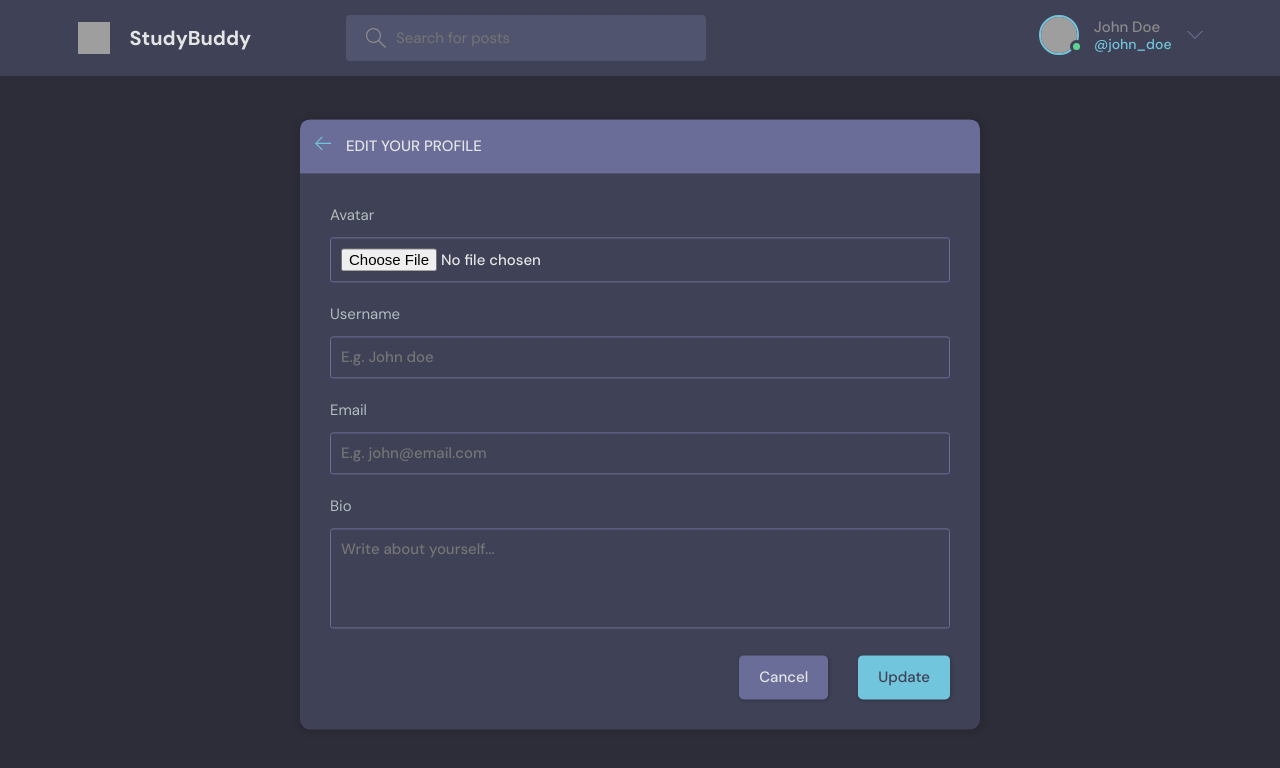
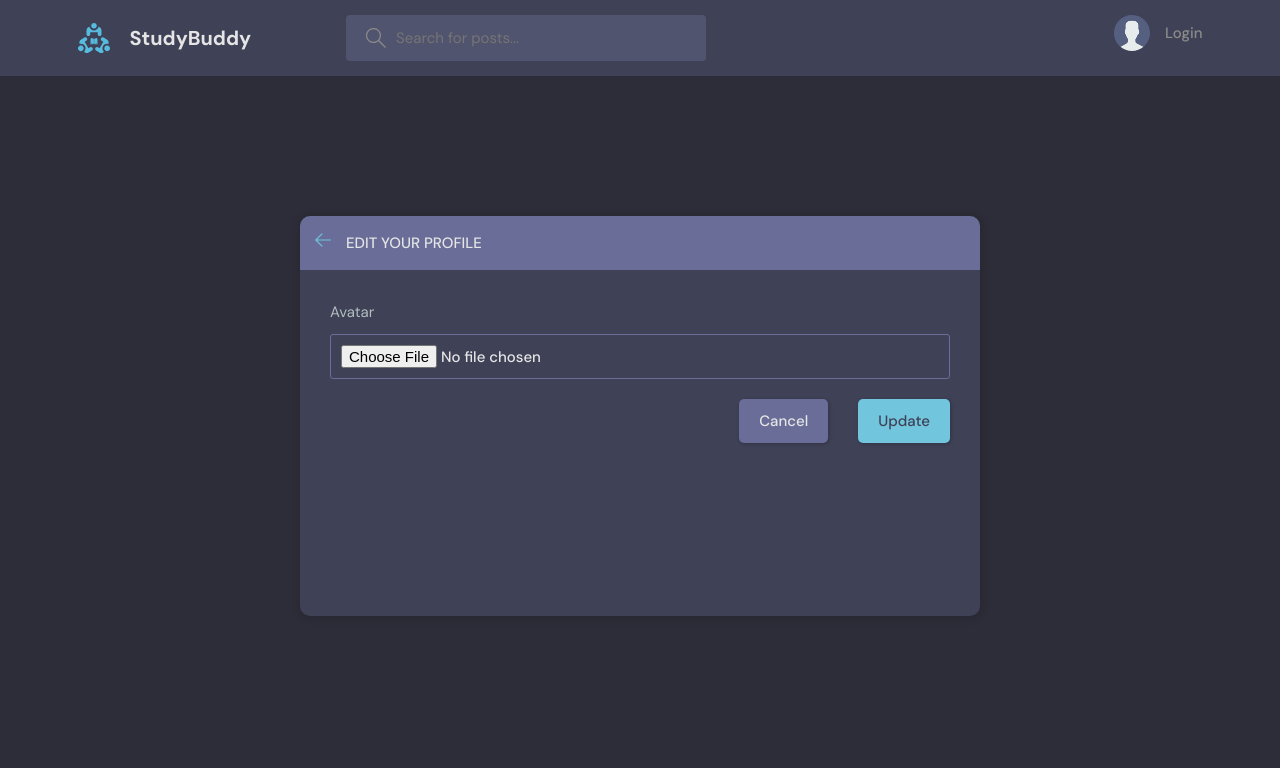
Before and after one commit to EnSabahNurX/StudyBud_Django_Project, a Django app: template base/templates/base/update-user.html in a window 1280 px wide. Shown: the top 768 px of the page. Run offline with Django 4.2, Linux system fonts and the light colour scheme; the template is opened without the code that fills it, so the values that code supplies are empty; grey boxes are pictures that could not be loaded.

Commit message:
impleting update user page

```diff
--- a/base/templates/base/profile.html
+++ b/base/templates/base/profile.html
@@ -17,7 +17,9 @@
         <div class="profile__info">
           <h3>{{user.username}}</h3>
           <p>@{{user.username}}</p>
-          <a href="edit-user.html" class="btn btn--main btn--pill">Edit Profile</a>
+          {% if request.user == user %}
+          <a href="{% url 'update-user' %}" class="btn btn--main btn--pill">Edit Profile</a>
+          {% endif %}
         </div>
         <div class="profile__about">
           <h3>About</h3>
--- a/base/templates/base/update-user.html
+++ b/base/templates/base/update-user.html
@@ -1,62 +1,13 @@
-<!DOCTYPE html>
-<html lang="en">
-  <head>
-    <meta charset="UTF-8" />
-    <meta http-equiv="X-UA-Compatible" content="IE=edge" />
-    <meta name="viewport" content="width=device-width, initial-scale=1.0" />
-    <link rel="shortcut icon" href="assets/favicon.ico" type="image/x-icon" />
-    <link rel="stylesheet" href="style.css" />
-    <title>StudyBuddy - Find study partners around the world!</title>
-  </head>
-
-  <body>
-    <header class="header header--loggedIn">
-      <div class="container">
-        <a href="/" class="header__logo">
-          <img src="assets/logo.svg" />
-          <h1>StudyBuddy</h1>
-        </a>
-        <form class="header__search">
-          <label>
-            <svg version="1.1" xmlns="http://www.w3.org/2000/svg" width="32" height="32" viewBox="0 0 32 32">
-              <title>search</title>
-              <path
-                d="M32 30.586l-10.845-10.845c1.771-2.092 2.845-4.791 2.845-7.741 0-6.617-5.383-12-12-12s-12 5.383-12 12c0 6.617 5.383 12 12 12 2.949 0 5.649-1.074 7.741-2.845l10.845 10.845 1.414-1.414zM12 22c-5.514 0-10-4.486-10-10s4.486-10 10-10c5.514 0 10 4.486 10 10s-4.486 10-10 10z"
-              ></path>
-            </svg>
-            <input placeholder="Search for posts" />
-          </label>
-        </form>
-        <nav class="header__menu">
-          <!-- Not Logged In -->
-          <!-- <a href="/login.html">
-            <img src="./assets/avatar.svg" />
-            <p>Account</p>
-          </a> -->
-
-          <!-- Logged In -->
-          <a href="#">
-            <div class="avatar avatar--medium active">
-              <img src="https://randomuser.me/api/portraits/men/37.jpg" />
-            </div>
-            <p>John Doe <span>@john_doe</span></p>
-            <svg version="1.1" xmlns="http://www.w3.org/2000/svg" width="32" height="32" viewBox="0 0 32 32">
-              <title>chevron-down</title>
-              <path d="M16 21l-13-13h-3l16 16 16-16h-3l-13 13z"></path>
-            </svg>
-          </a>
-        </nav>
-      </div>
-    </header>
+{% extends 'base.html' %}
+{% block content %}
 
 <main class="update-account layout">
   <div class="container">
     <div class="layout__box">
       <div class="layout__boxHeader">
         <div class="layout__boxTitle">
-                        <a href="profile.html">
-                            <svg version="1.1" xmlns="http://www.w3.org/2000/svg" width="32" height="32"
-                                viewBox="0 0 32 32">
+          <a href="{% url 'home' %}">
+            <svg version="1.1" xmlns="http://www.w3.org/2000/svg" width="32" height="32" viewBox="0 0 32 32">
               <title>arrow-left</title>
               <path
                 d="M13.723 2.286l-13.723 13.714 13.719 13.714 1.616-1.611-10.96-10.96h27.625v-2.286h-27.625l10.965-10.965-1.616-1.607z">
@@ -67,26 +18,14 @@
         </div>
       </div>
       <div class="layout__body">
-                    <form class="form" action="#">
+        <form class="form" action="" method="POST">
+          {% csrf_token %}
           <div class="form__group">
             <label for="profile_pic">Avatar</label>
             <input id="profile_pic" name="profile_pic" type="file" />
           </div>
 
-              <div class="form__group">
-                <label for="username">Username</label>
-                <input id="username" name="username" type="text" placeholder="E.g. John doe" />
-              </div>
 
-              <div class="form__group">
-                <label for="email">Email</label>
-                <input id="email" name="email" type="text" placeholder="E.g. john@email.com" />
-              </div>
-
-                        <div class="form__group">
-                            <label for="user_bio">Bio</label>
-                            <textarea name="user_bio" id="user_bio" placeholder="Write about yourself..."></textarea>
-                        </div>
           <div class="form__action">
             <a class="btn btn--dark" href="index.html">Cancel</a>
             <button class="btn btn--main" type="submit">Update</button>
@@ -97,5 +36,4 @@
   </div>
   </div>
 </main>
-  </body>
-</html>
+{% endblock content %}
--- a/base/urls.py
+++ b/base/urls.py
@@ -12,5 +12,5 @@ urlpatterns = [
     path("update-room/<str:pk>/", views.updateRoom, name="update-room"),
     path("delete-room/<str:pk>/", views.deleteRoom, name="delete-room"),
     path("delete-message/<str:pk>/", views.deleteMessage, name="delete-message"),
-    path("update-user//", views.updateUser, name="update-user"),
+    path("update-user/", views.updateUser, name="update-user"),
 ]
--- a/templates/navbar.html
+++ b/templates/navbar.html
@@ -21,7 +21,7 @@
 
             {% if request.user.is_authenticated %}
             <div class="header__user">
-                <a href="profile.html">
+                <a href="{% url 'update-user' %}">
                     <div class="avatar avatar--medium active">
                         <img src="https://randomuser.me/api/portraits/men/37.jpg" />
                     </div>
@@ -43,7 +43,7 @@
 
             {% endif %}
             <div class="dropdown-menu">
-                <a href="settings.html" class="dropdown-link"><svg version="1.1" xmlns="http://www.w3.org/2000/svg"
+                <a href="{% url 'update-user' %}" class="dropdown-link"><svg version="1.1" xmlns="http://www.w3.org/2000/svg"
                         width="32" height="32" viewBox="0 0 32 32">
                         <title>tools</title>
                         <path
```
Also changed, not shown: base/templates/base/feed_component.html (+0 -14 lines). Lines whose indentation alone changed are shown as unchanged.
